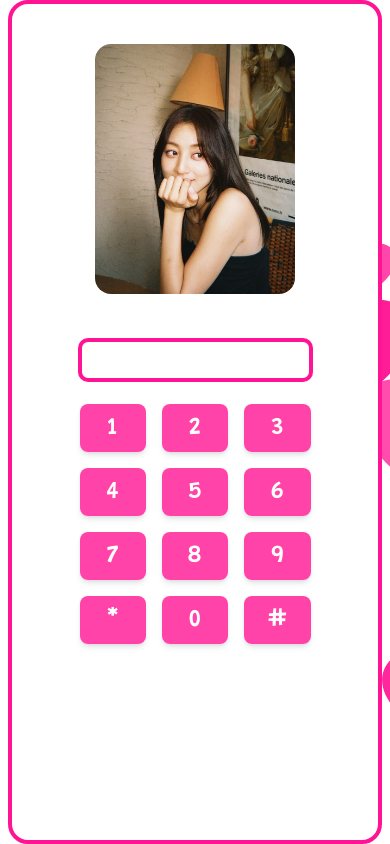
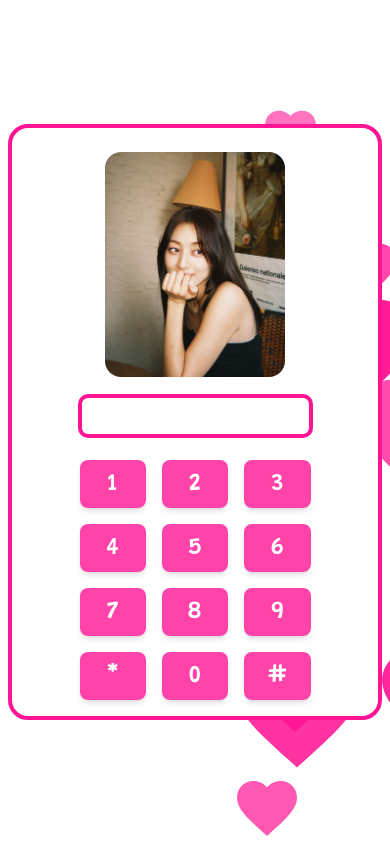
Before and after one commit to ariefhk/valendate-app, a React (Vite) app: page / in a window 390 px wide. Built offline with nearby package versions, Linux system fonts and the light colour scheme; a web font is replaced by a local one.

Commit message:
fix: layout

```diff
--- a/src/components/organisms/section-four/index.tsx
+++ b/src/components/organisms/section-four/index.tsx
@@ -9,7 +9,7 @@ interface SectionFourProps {
 
 const SectionFour: React.FC<SectionFourProps> = ({ handleNextSection }) => {
   return (
-    <SectionContainer>
+    <SectionContainer className="h-max max-h-[100vh] w-full overflow-y-auto md:overflow-hidden ">
       <div className="w-full h-full flex items-center   font-inter flex-col md:p-8 p-8 pt-16 gap-y-8">
         <div className="flex flex-col gap-5 items-center">
           <div className="flex items-center gap-3">
--- a/src/components/organisms/section-one/index.tsx
+++ b/src/components/organisms/section-one/index.tsx
@@ -37,15 +37,15 @@ const SectionOne: React.FC<SectionOneProps> = ({ handleNextSection }) => {
   }
 
   return (
-    <SectionContainer className="md:h-[400px] max-h-[100vh]">
-      <div className="flex flex-col md:flex-row w-full h-full items-center md:items-start">
-        <div className="md:w-[40%] mt-10 md:mt-16 flex  justify-center items-start  md:h-full">
-          <div className="max-w-[200px] max-h-[200px] ">
+    <SectionContainer className="md:h-[400px] h-max max-h-[100vh] w-full overflow-y-auto md:overflow-hidden ">
+      <div className="flex flex-col md:flex-row w-full  h-full gap-y-16 items-center md:items-start">
+        <div className="md:w-[40%] mt-6 md:mt-16 flex justify-center items-start md:h-full">
+          <div className="max-w-[180px] max-h-[180px]">
             <img
               src={sectionOneImages}
               alt=""
               className={cn(
-                "w-full h-full object-cover overflow-hidden rounded-[16px] ",
+                "w-full h-full object-cover overflow-hidden rounded-[16px]",
                 {
                   "animate-pulse": effect,
                 },
@@ -53,15 +53,17 @@ const SectionOne: React.FC<SectionOneProps> = ({ handleNextSection }) => {
             />
           </div>
         </div>
-        <div className="md:w-[60%] h-full flex pt-24 md:pt-0 md:justify-center md:items-center">
+        <div className="md:w-[60%] flex md:pt-0 md:justify-center md:items-center h-full">
           <div className="h-full w-full md:max-w-[80%] max-w-full md:h-max flex flex-col gap-6">
             <Input
-              className="border-[#FF1493] border-2 ring-[#FF1493] ring-2 focus-visible:ring-[#FF1493] focus:border-[#FF1493] focus:outline-none rounded-lg  p-4 text-[#FF1493] font-semibold text-lg md:text-2xl"
+              className="border-[#FF1493] border-2 ring-[#FF1493] ring-2 focus-visible:ring-[#FF1493] focus:border-[#FF1493] focus:outline-none rounded-lg p-4 text-[#FF1493] font-semibold text-lg md:text-2xl"
               value={input}
               type="number"
               onChange={(e) => setInput(e.target.value)}
             />
-            <div className="grid gap-4 grid-cols-3 ">
+            {/* Make the keypad scrollable on small screens */}
+            <div className="w-full pb-4 md:pb-0 max-w-full">
+              <div className="grid gap-4 grid-cols-3  w-full">
                 <RenderList
                   of={keypadNumber}
                   render={(data) => {
@@ -79,6 +81,7 @@ const SectionOne: React.FC<SectionOneProps> = ({ handleNextSection }) => {
             </div>
           </div>
         </div>
+      </div>
     </SectionContainer>
   )
 }
--- a/src/components/organisms/section-three/index.tsx
+++ b/src/components/organisms/section-three/index.tsx
@@ -10,7 +10,7 @@ interface SectionThreeProps {
 
 const SectionThree: React.FC<SectionThreeProps> = ({ handleNextSection }) => {
   return (
-    <SectionContainer>
+    <SectionContainer className="h-max max-h-[100vh] md:h-full w-full overflow-y-auto md:overflow-hidden ">
       <div className="w-full h-full flex flex-col items-center gap-y-6">
         <TitleContainer className="mt-8 text-xl px-10 py-3">
           You & Me
@@ -33,7 +33,7 @@ const SectionThree: React.FC<SectionThreeProps> = ({ handleNextSection }) => {
             }}
           />
         </div>
-        <div className=" flex-1 w-full flex justify-center">
+        <div className=" flex-1 w-full flex justify-center items-end pb-8">
           <TitleContainer
             onClick={handleNextSection}
             className="text-md inter px-5 py-3 h-max w-max rounded-full text-white  hover:bg-opacity-80 transition-all duration-200 bg-[#FF1493]">
--- a/src/components/organisms/section-two/index.tsx
+++ b/src/components/organisms/section-two/index.tsx
@@ -20,7 +20,7 @@ const SectionTwo: React.FC<SectionTwoProps> = ({ handleNextSection }) => {
   }, [])
 
   return (
-    <SectionContainer>
+    <SectionContainer className="h-max max-h-[100vh] w-full overflow-y-auto md:overflow-hidden ">
       <div className="w-full h-full flex items-center  flex-col gap-16 md:gap-8">
         <div className="flex items-center flex-col md:flex-row  h-max w-max px-20 pt-10 gap-8 md:gap-8">
           <div className="relative rounded-full w-[140px] h-[140px]  md:w-[80px] md:h-[80px] overflow-hidden  border-[4px] border-dashed border-[#FF1493]">
@@ -30,7 +30,7 @@ const SectionTwo: React.FC<SectionTwoProps> = ({ handleNextSection }) => {
               className="w-full h-full object-cover"
             />
           </div>
-          <TitleContainer className="text-xl inter px-5 py-3 rounded-full text-white">
+          <TitleContainer className="text-[18px]  px-5 py-3 rounded-full text-white">
             How long have been together?
           </TitleContainer>
         </div>
--- a/src/components/pages/home-page/index.tsx
+++ b/src/components/pages/home-page/index.tsx
@@ -8,8 +8,8 @@ const HelloPage = () => {
   const [showSection, setShowSection] = useState(1)
 
   return (
-    <div className="h-screen w-screen inter overflow-hidden">
-      <div className=" w-full h-full flex items-center justify-center">
+    <div className="h-screen w-screen  overflow-hidden">
+      <div className=" w-full h-full flex items-center justify-center py-2 md:py-0">
         {showSection === 1 && (
           <SectionOne
             handleNextSection={() => {
```
Lines whose indentation alone changed are shown as unchanged.
